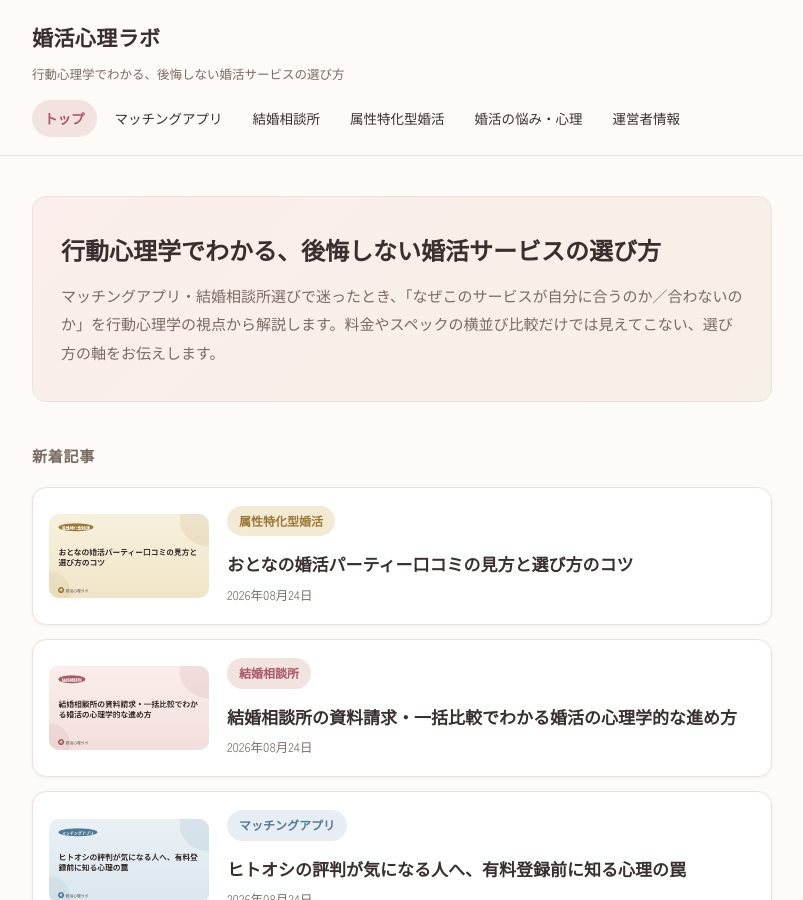
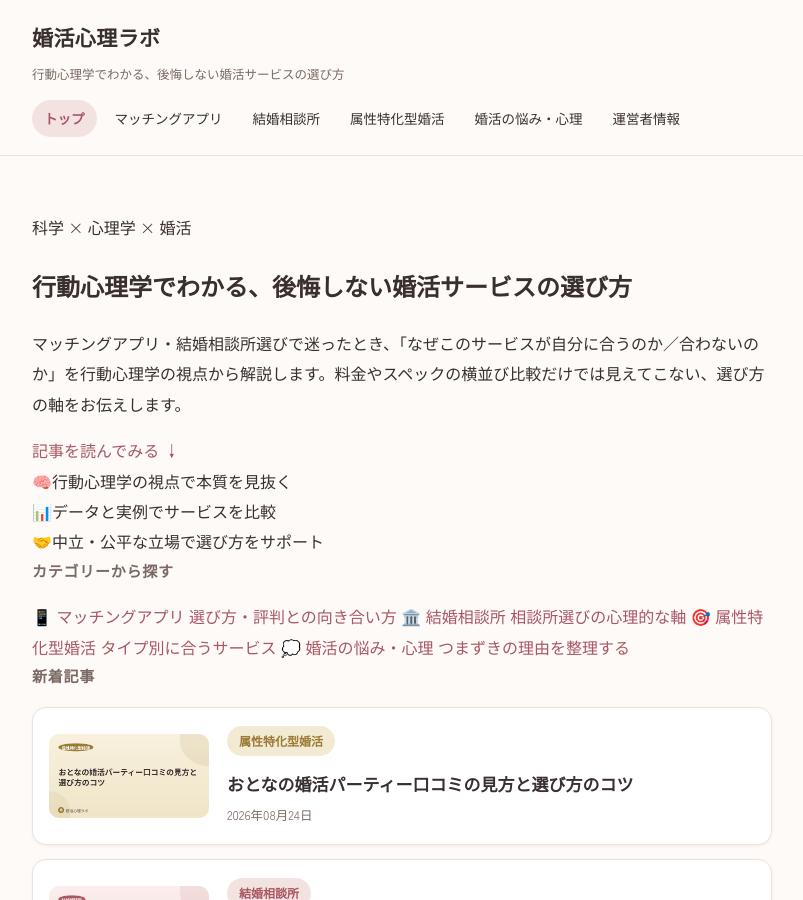
Before and after one commit to consultantshuu0907-afk/konkatsu-psychology-lab, a Jekyll site: the page built from index.md, in a window 1280 px wide and 900 px high. Shown: the whole window, without its empty margins (238-1041 px from the left). Built offline with Jekyll 4.4.1, drawn with Linux system fonts in a browser that asks for light colours; some of the changed text lies outside the part shown.

Commit message:
Add files via upload

```diff
--- a/index.md
+++ b/index.md
@@ -1,22 +1,90 @@
 ---
 layout: default
 title: ホーム
+main_class: home-main
 ---
-<div class="home-intro">
-  <h1>行動心理学でわかる、後悔しない婚活サービスの選び方</h1>
-  <p>マッチングアプリ・結婚相談所選びで迷ったとき、「なぜこのサービスが自分に合うのか／合わないのか」を行動心理学の視点から解説します。料金やスペックの横並び比較だけでは見えてこない、選び方の軸をお伝えします。</p>
+<section class="hero">
+  <div class="hero-bg" style="--hero-image: url('{{ '/assets/img/hero/hero-bg.jpg' | relative_url }}');"></div>
+  <div class="hero-inner">
+    <p class="hero-eyebrow">科学 × 心理学 × 婚活</p>
+    <h1>行動心理学でわかる、<span class="accent">後悔しない</span>婚活サービスの選び方</h1>
+    <div class="hero-divider"></div>
+    <p class="lead">マッチングアプリ・結婚相談所選びで迷ったとき、「なぜこのサービスが自分に合うのか／合わないのか」を行動心理学の視点から解説します。料金やスペックの横並び比較だけでは見えてこない、選び方の軸をお伝えします。</p>
+    <a class="hero-cta" href="#latest-articles">記事を読んでみる ↓</a>
+
+    <div class="hero-badges">
+      <div class="hero-badge"><span class="icon">🧠</span><span>行動心理学の視点で本質を見抜く</span></div>
+      <div class="hero-badge"><span class="icon">📊</span><span>データと実例でサービスを比較</span></div>
+      <div class="hero-badge"><span class="icon">🤝</span><span>中立・公平な立場で選び方をサポート</span></div>
+    </div>
+  </div>
+</section>
+
+<nav class="quick-nav" aria-label="カテゴリーから探す">
+  <div class="wrap-wide">
+    <p class="section-heading">カテゴリーから探す</p>
+    <div class="quick-nav-grid">
+      <a class="quick-nav-card" data-cat="マッチングアプリ" href="{{ '/category/matching-app/' | relative_url }}">
+        <span class="dot">📱</span>
+        <span class="name">マッチングアプリ</span>
+        <span class="desc">選び方・評判との向き合い方</span>
+      </a>
+      <a class="quick-nav-card" data-cat="結婚相談所" href="{{ '/category/kekkon-sodanjo/' | relative_url }}">
+        <span class="dot">🏛️</span>
+        <span class="name">結婚相談所</span>
+        <span class="desc">相談所選びの心理的な軸</span>
+      </a>
+      <a class="quick-nav-card" data-cat="属性特化型婚活" href="{{ '/category/zokusei-tokka/' | relative_url }}">
+        <span class="dot">🎯</span>
+        <span class="name">属性特化型婚活</span>
+        <span class="desc">タイプ別に合うサービス</span>
+      </a>
+      <a class="quick-nav-card" data-cat="悩み・心理" href="{{ '/category/nayami-shinri/' | relative_url }}">
+        <span class="dot">💭</span>
+        <span class="name">婚活の悩み・心理</span>
+        <span class="desc">つまずきの理由を整理する</span>
+      </a>
+    </div>
+  </div>
+</nav>
+
+<div class="section-block" id="latest-articles">
+  <div class="wrap-wide">
+    <p class="section-heading">新着記事</p>
+    <ul class="post-list">
+    {% for post in site.posts %}
+      <li>
+        {% if post.image %}<a class="thumb" href="{{ post.url | relative_url }}" tabindex="-1" aria-hidden="true"><img src="{{ post.image | relative_url }}" alt="" loading="lazy" width="1200" height="630"></a>{% endif %}
+        <div class="post-list-body">
+          {% for cat in post.categories %}<span class="tag" data-cat="{{ cat }}">{{ cat }}</span>{% endfor %}
+          <a class="title" href="{{ post.url | relative_url }}">{{ post.title }}</a>
+          <span class="date">{{ post.date | date: "%Y年%m月%d日" }}</span>
+        </div>
+      </li>
+    {% endfor %}
+    </ul>
+  </div>
 </div>
 
-<p class="section-heading">新着記事</p>
-<ul class="post-list">
-{% for post in site.posts %}
-  <li>
-    {% if post.image %}<a class="thumb" href="{{ post.url | relative_url }}" tabindex="-1" aria-hidden="true"><img src="{{ post.image | relative_url }}" alt="" loading="lazy" width="1200" height="630"></a>{% endif %}
-    <div class="post-list-body">
-      {% for cat in post.categories %}<span class="tag" data-cat="{{ cat }}">{{ cat }}</span>{% endfor %}
-      <a class="title" href="{{ post.url | relative_url }}">{{ post.title }}</a>
-      <span class="date">{{ post.date | date: "%Y年%m月%d日" }}</span>
+<section class="lifestyle-section">
+  <div class="wrap-wide">
+    <div class="lifestyle-grid">
+      <img src="{{ '/assets/img/hero/lifestyle.jpg' | relative_url }}" alt="婚活のその先にある、二人の日常のイメージ" loading="lazy" width="1672" height="941">
+      <div class="lifestyle-copy">
+        <p class="section-heading">婚活のその先にある日常</p>
+        <h2>選ぶ基準が変われば、その先の日常も変わっていきます。</h2>
+        <p>旅行の好み、暮らし方、価値観の合わせ方——婚活で見るべきなのは、スペックの一致だけではありません。行動心理学の視点は、「なんとなく合わない」の正体を言語化する手がかりになります。</p>
+        <p><a href="{{ '/about/' | relative_url }}">運営者情報・サイトの考え方はこちら →</a></p>
+      </div>
     </div>
-  </li>
-{% endfor %}
-</ul>
+  </div>
+</section>
+
+<section class="closing-cta">
+  <div class="hero-bg" style="--hero-image: url('{{ '/assets/img/hero/cta-path.jpg' | relative_url }}');"></div>
+  <div class="wrap">
+    <h2>あなたに合った婚活の選び方を、<br class="sp-only">心理学の視点から。</h2>
+    <p>気になるカテゴリーの記事から、じっくり読んでみてください。</p>
+    <a class="hero-cta" href="{{ '/category/nayami-shinri/' | relative_url }}">婚活の悩み・心理を見る</a>
+  </div>
+</section>
```
Also changed, not shown: about.md (+4 -0 lines).
